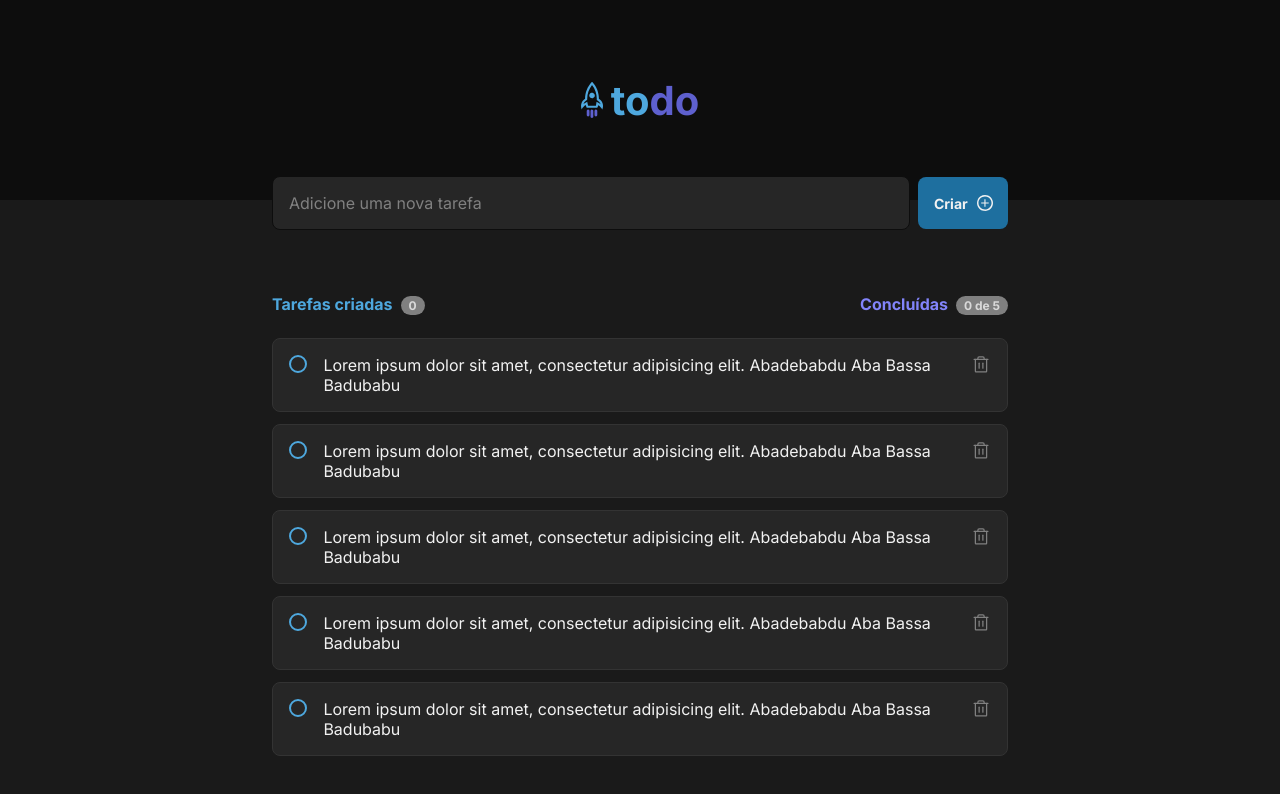
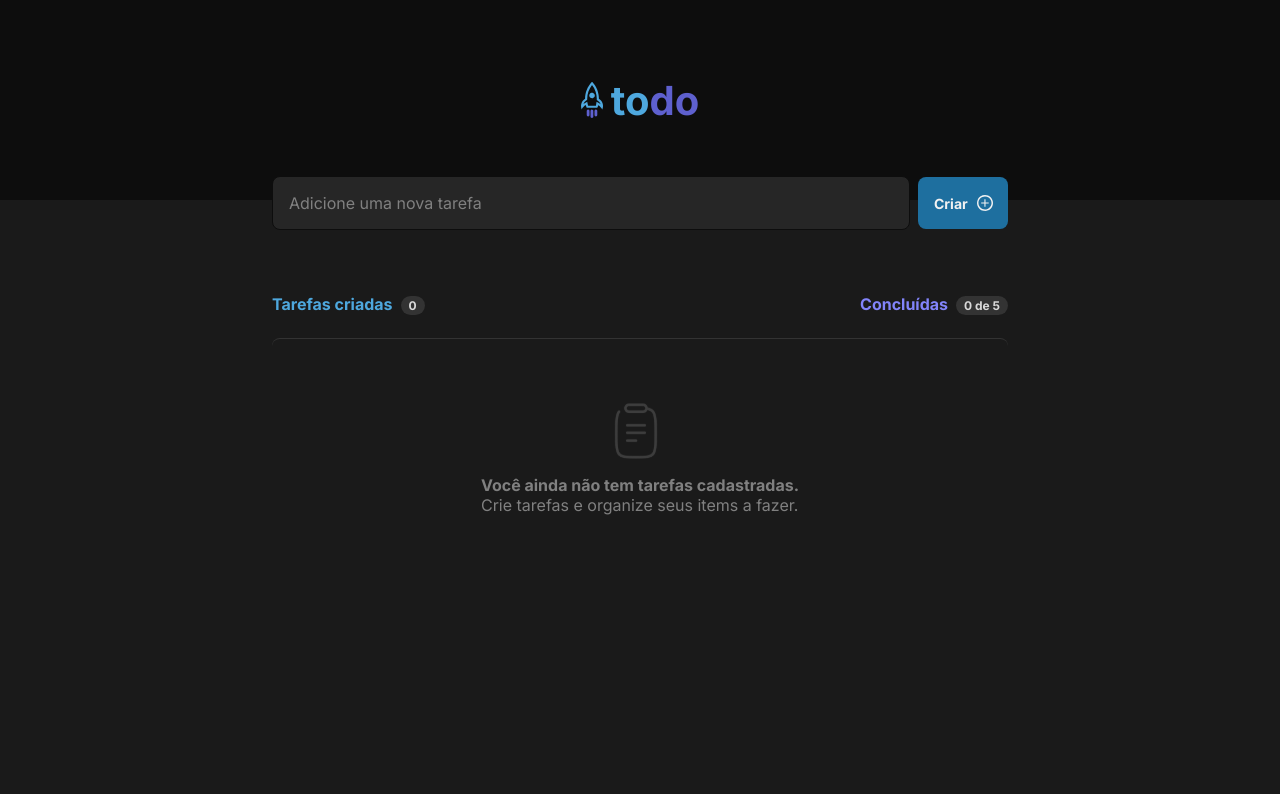
Before and after one commit to codingmage/Desafio-01-ToDoList, a React (Vite) app: page / in a window 1280 px wide. Shown: the top 794 px of the page. Built offline with nearby package versions, Linux system fonts and the light colour scheme.

Commit message:
add EmptyTasklist module plus fixes

```diff
--- /dev/null
+++ b/src/components/EmptyTasklist.module.css
@@ -0,0 +1,26 @@
+.noTasks {
+    padding: 4rem 1.5rem;
+    border-top: 1px solid var(--gray-400);
+    border-radius: 0.5rem;
+}
+
+img {
+    max-height: 3.5rem;
+    max-width: 3.5rem;
+}
+
+main {
+    display: flex;
+    flex-direction: column;
+    justify-content: center;
+    align-items: center;
+    gap: 1rem;
+}
+
+.emptyText {
+    color: var(--gray-300);
+}
+
+.emptyText p:first-child{
+    font-weight: bold;
+}
--- a/src/components/EmptyTasklist.tsx
+++ b/src/components/EmptyTasklist.tsx
@@ -0,0 +1,17 @@
+import styles from "./EmptyTasklist.module.css"
+import clipboard from "../assets/clipboard.svg"
+
+export function EmptyTasklist() {
+    return (
+        <div className={styles.noTasks}>
+            <main>
+                <img src={clipboard} />
+                <div className={styles.emptyText}>
+                    <p>Você ainda não tem tarefas cadastradas.</p>
+                    <p>Crie tarefas e organize seus items a fazer.</p>
+                </div>
+
+            </main>
+        </div>
+    )
+}
--- a/src/components/Task.tsx
+++ b/src/components/Task.tsx
@@ -6,9 +6,6 @@ import { Trash } from "phosphor-react"
 
 export function Task() {
     return (
-/*         if (Array.length === 0) {
-            return <EmptyTasklist />
-        } else { return */
         <div className={styles.taskBox}>
             <div className={styles.roundCheckbox}>
                 <input type="checkbox"/>
--- a/src/components/Tasklist.module.css
+++ b/src/components/Tasklist.module.css
@@ -27,7 +27,7 @@
     width: 1.5rem;
     height: 1.1rem;
     color: var(--gray-200);
-    background-color: var(--gray-300);
+    background-color: var(--gray-400);
     border-radius: 999px;
     font-size: 0.75rem;
 }
@@ -45,7 +45,7 @@
     width: 1.5rem;
     height: 1.1rem;
     color: var(--gray-200);
-    background-color: var(--gray-300);
+    background-color: var(--gray-400);
     border-radius: 999px;
     font-size: 0.75rem;
 }
@@ -58,11 +58,6 @@
     margin-left: 0.5rem;
 }
 
-/* .taskDisplay {
-    padding: 4rem 1.5rem;
-    border: 1px solid blue;
-} */
-
 .taskDisplay {
     display: flex;
     flex-direction: column;
--- a/src/components/Tasklist.tsx
+++ b/src/components/Tasklist.tsx
@@ -1,5 +1,6 @@
 import styles from "./Tasklist.module.css"
 import { Task } from "./Task"
+import { EmptyTasklist } from "./EmptyTasklist"
 
 export function Tasklist() {
     return (
@@ -9,16 +10,14 @@ export function Tasklist() {
                     <span className={styles.createdTasksCounter}>0</span>
                 </div>
                 <div className={styles.completedTasks}>Concluídas
-                    <span className={styles.completedTasksCounter}>0 de 5</span>
+                    <span className={styles.completedTasksCounter}>
+                        0 de 5
+                    </span>
                 </div>
             </div>
 
             <div className={styles.taskDisplay}>
-                <Task />
-                <Task />
-                <Task />
-                <Task />
-                <Task />
+                <EmptyTasklist />
             </div>
 
         </div>
```
Also changed, not shown: src/assets/checked.svg (deleted), src/assets/clipboard.svg (added).
